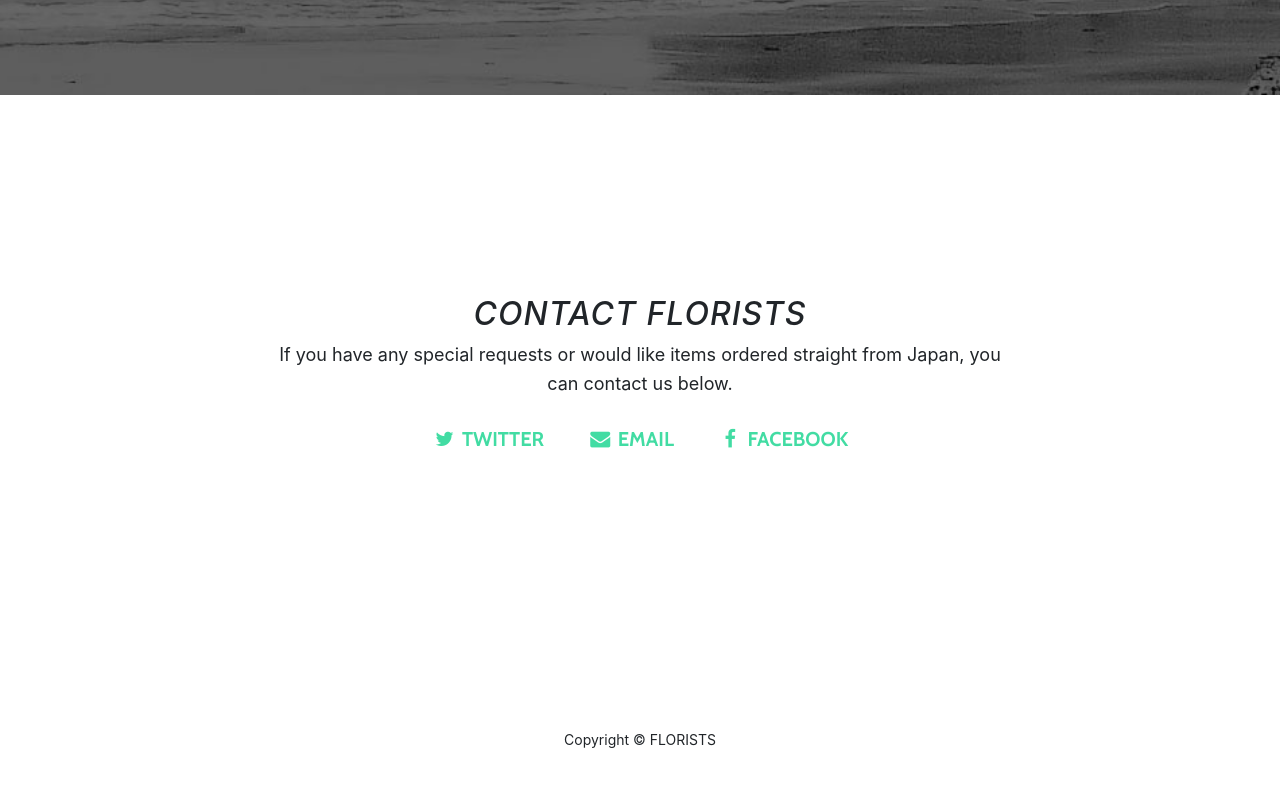
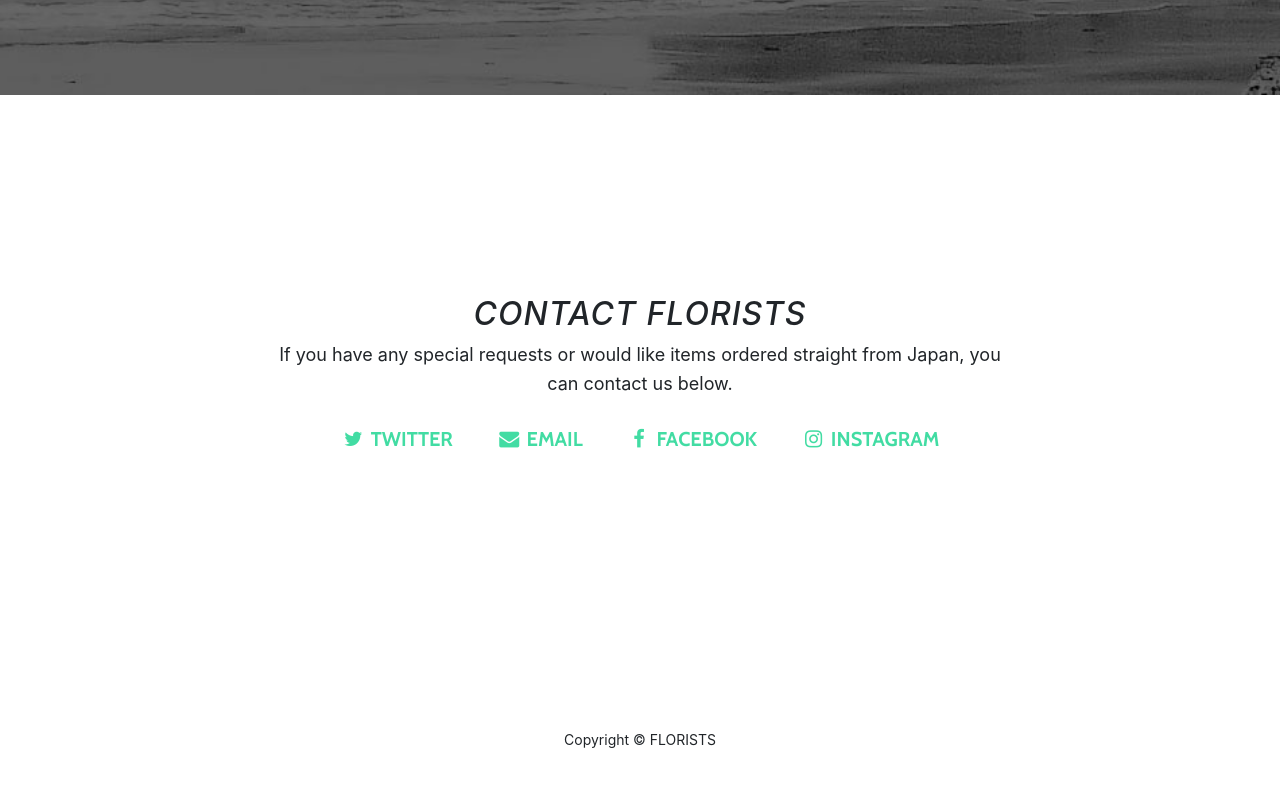
Before and after one commit to ttepatti/florists.jp, a website with bundled scripts: page index.html in a window 1280 px wide. Shown: the part 1998-2785 px from the top of the page. Built offline with nearby package versions, Linux system fonts and the light colour scheme; files whose address does not match are found by name.

Commit message:
Added Instagram button

```diff
--- a/index.html
+++ b/index.html
@@ -121,6 +121,12 @@
                   <span class="network-name">Facebook</span>
                 </a>
               </li>
+	      <li class="list-inline-item">
+		<a href="https://www.instagram.com/florists.jp/" class="btn btn-default btn-lg">
+		  <i class="fa fa-instagram fa-fw"></i>
+		  <span class="network-name">Instagram</span>
+		</a>
+	      </li>
             </ul>
           </div>
         </div>
@@ -141,9 +147,6 @@
     <!-- Plugin JavaScript -->
     <script src="vendor/jquery-easing/jquery.easing.min.js"></script>
 
-    <!-- Google Maps API Key - Use your own API key to enable the map feature. More information on the Google Maps API can be found at https://developers.google.com/maps/ -->
-    <script src="https://maps.googleapis.com/maps/api/js?key=AIzaSyCRngKslUGJTlibkQ3FkfTxj3Xss1UlZDA&sensor=false"></script>
-
     <!-- Custom scripts for this template -->
     <script src="js/grayscale.min.js"></script>
 
```
